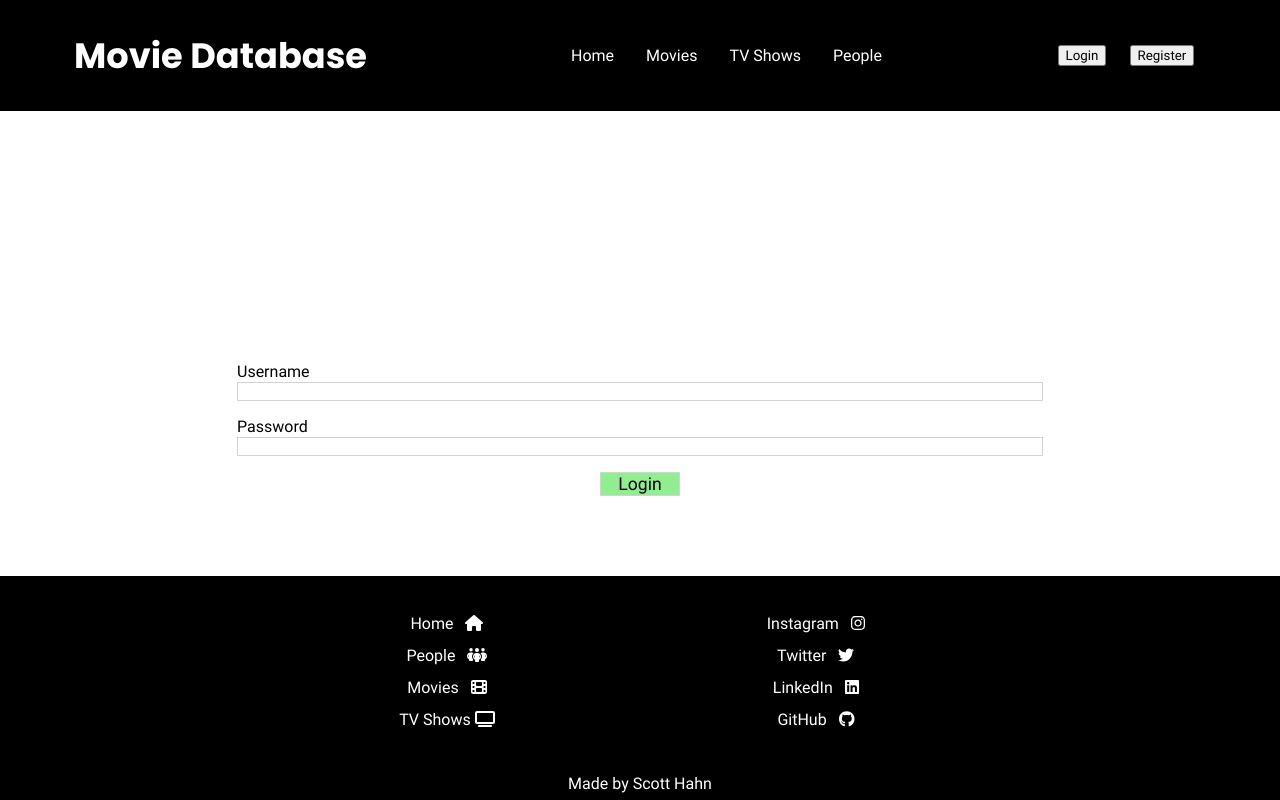
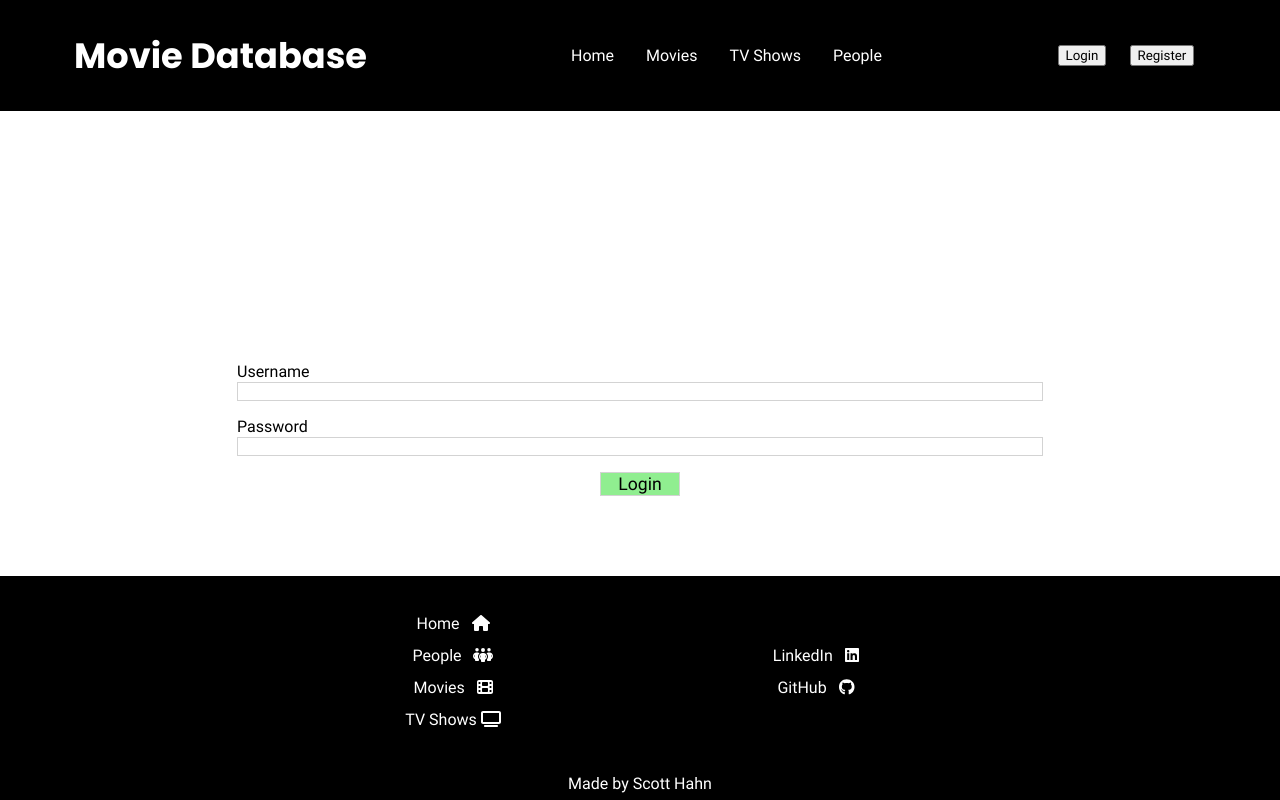
Before and after one commit to ScottHahn1/Movie-DB, a React (Create React App) app in the folder client/: page /login in a window 1280 px wide. Built offline with nearby package versions, Linux system fonts and the light colour scheme.

Commit message:
added links

```diff
--- a/client/src/components/Footer.tsx
+++ b/client/src/components/Footer.tsx
@@ -1,8 +1,8 @@
 import '../styles/Footer.css';
 import { Link } from 'react-router-dom';
 import { FontAwesomeIcon } from '@fortawesome/react-fontawesome'
-import { faInstagram, faFacebook, faTwitter, faLinkedin, faGithub, } from '@fortawesome/free-brands-svg-icons';
-import { faHome, faPeopleGroup, faBookOpen, faFilm, faTv } from '@fortawesome/free-solid-svg-icons';
+import {  faLinkedin, faGithub, } from '@fortawesome/free-brands-svg-icons';
+import { faHome, faPeopleGroup, faFilm, faTv } from '@fortawesome/free-solid-svg-icons';
 
 const Footer = () => {
   return (
@@ -13,27 +13,21 @@ const Footer = () => {
             <li>Home &nbsp; <FontAwesomeIcon icon={faHome} /></li>
           </Link>
 
-          <Link to="/characters">
+          <Link to="/popular/people">
             <li>People &nbsp; <FontAwesomeIcon icon={faPeopleGroup} /></li>
           </Link>
 
-          <Link to="/movies">
+          <Link to="/popular/movies">
             <li>Movies &nbsp; <FontAwesomeIcon icon={faFilm} /></li>
           </Link>
 
-          <Link to="/series">
+          <Link to="/popular/tv">
             <li>TV Shows <FontAwesomeIcon icon={faTv} /></li>
           </Link>
         </ul>
 
         <ul className="social-media-links">
-          <a href="https://www.instagram.com/marvel" target="_blank">
-            <li>Instagram &nbsp; <FontAwesomeIcon icon={faInstagram} /></li>
-          </a>
-          <a href="https://twitter.com/marvel" target="_blank">
-            <li>Twitter &nbsp; <FontAwesomeIcon icon={faTwitter} /></li>
-          </a>
-          <a href="https://www.facebook.com/Marvel" target="_blank" >
+          <a href="https://www.linkedin.com/in/scott-hahn" target="_blank" >
             <li>LinkedIn &nbsp; <FontAwesomeIcon icon={faLinkedin} /></li>
           </a>
           <a href='https://github.com/ScottHahn1' target='_blank'>
```
